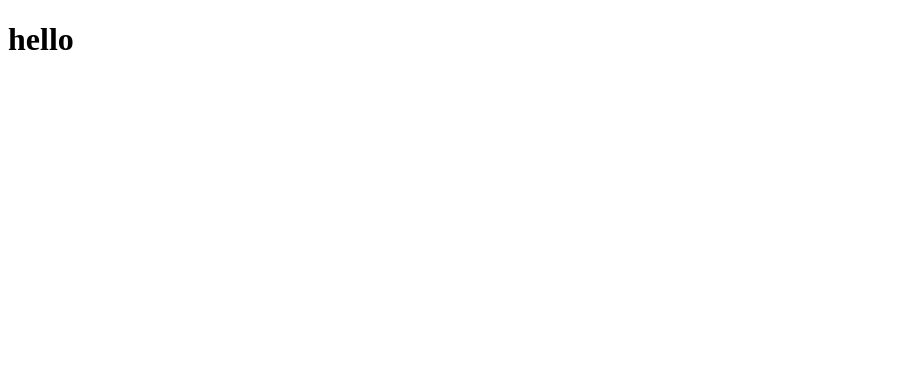
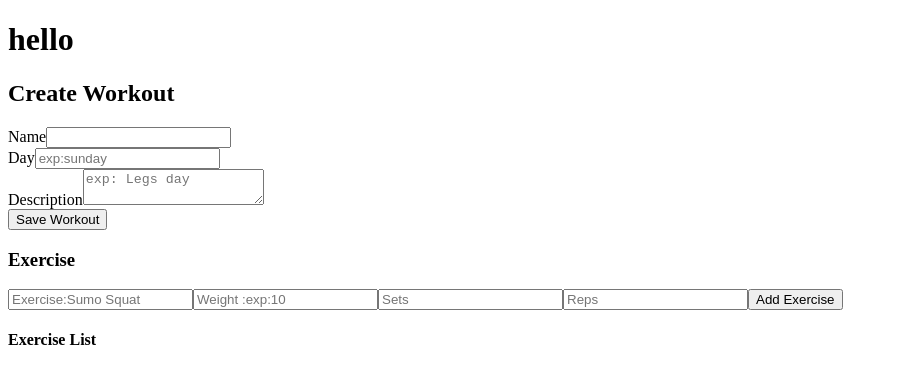
Before and after one commit to maryamsali2/Reps-Sets-FrontEnd, a React (Vite) app: page /workoutForm in a window 1280 px wide. Before the commit this address had no page. Shown: the top 384 px of the page, without its empty margins (0-898 px from the left). Built offline with nearby package versions, Linux system fonts and the light colour scheme.

Commit message:
done with workout form need to edit the nav and home and the navigate so it will be easier

```diff
--- a/src/App.jsx
+++ b/src/App.jsx
@@ -6,7 +6,7 @@ import {Routes, Route} from "react-router"
 import Register from "./components/Register"
 import Login from "./components/Login"
 import Home from "./components/Home"
-import Nav from "./components/Nav"
+import WorkoutForm from "./components/WorkoutForm"
 
 
 
@@ -49,7 +49,9 @@ useEffect(() => {
             <Routes>
                 <Route path="/register" element={<Register/>}/>
                 <Route path="/login" element={<Login setUser={setUser}/>}/>
-                <Route path="/" element={<Home/>}/>
+                <Route path="/home" element={<Home/>}/>
+                <Route path="/workoutForm" element={<WorkoutForm exercise={exercise} setExercise={setExercise} />} />
+
 
             </Routes>
         </main>
--- a/src/components/WorkoutForm.jsx
+++ b/src/components/WorkoutForm.jsx
@@ -1,8 +1,139 @@
 import { useState } from "react";
 import { useNavigate } from "react-router-dom";
+import  {CreateWorkout} from "../services/Auth"
+
+const WorkoutForm = ({exercise, setExercise}) => {
+
+const navigate = useNavigate()
+
+const initialState = {
+    name:"",
+    day:"",
+    description:"",
+    exercises : []
+
+}
+
+const [form, setForm] = useState(initialState)
 
 
-const WorkoutForm = () => {
+// handle change
+const handleChange = (e) => {
+    console.log(e)
+    setForm({...form,[e.target.name]: e.target.value})
+}
+
+const handleExrChange = (e) => {
+    setExercise({...exercise, [e.target.name]: e.target.value})
+}
+
+// hand add exercise
+
+const handleAddExr = () =>{
+    setForm({...form,exercises:[...form.exercises, exercise]})
+    setExercise({name:"",weight:"",sets:"",reps:""})
+}
+
+// handle submit
+const handleSubmit = async(e) => {
+    e.preventDefault();
+    try {
+        const savedWorkout = await CreateWorkout(form)
+        setForm(initialState)
+        navigate(`/workout/${savedWorkout._id}`)
+    } catch (error) {
+        throw error
+    }
+}
+
+
+// creating a workout
+return (
+        <div className="workout-form-page">
+            <h2 className="section-title">Create Workout</h2>
+            <div className="form-card-workout-session">
+                <form className="workout-form" onSubmit={handleSubmit}>
+                    <div className="form-feild">
+                        {/* Name */}
+                        <label>Name</label>
+                        <input className="input-field"
+                        name="name"
+                        value={form.name}
+                        onChange={handleChange}
+                        />
+                        </div>
+                        {/* day */}
+                        <div className="form-field">
+                            <label>Day</label>
+                            <input className="input-feild"
+                            name="day"
+                            value={form.day}
+                            onChange={handleChange}
+                            placeholder="exp:sunday"
+                            required
+                            />
+                        </div>
+                        {/* description */}
+                        <div className="form-field">
+                            <label>Description</label>
+                            <textarea className="textarrea-field"
+                            name="description"
+                            value={form.description}
+                            onChange={handleChange}
+                            placeholder="exp: Legs day "
+                            required
+                            />
+                        </div>
+                        <button className="save-btn" type="submit">Save Workout</button>
+                </form>
+            </div>
+            <h3 className="section-title">Exercise</h3>
+            <div className="exercise-input">
+                <input className="input-Exercise-feild"
+                    name="name"
+                placeholder="Exercise:Sumo Squat"
+                value={exercise.name}
+                onChange={handleExrChange}
+                required
+                />
+                <input className="input-field"
+                name="weight"
+                placeholder="Weight :exp:10"
+                value={exercise.weight}
+                onChange={handleExrChange}
+                required
+                />
+                <input className="input-field"
+                name="sets"
+                placeholder="Sets"
+                value={exercise.sets}
+                onChange={handleExrChange}
+                required
+                />
+                <input className="input-field"
+                name="reps"
+                placeholder="Reps"
+                value={exercise.reps}
+                onChange={handleExrChange}
+                required
+                />
+
+               <button className="form-botton-add-botton" type="button" onClick={handleAddExr}>Add Exercise</button>
+        </div>
+
+        {/* listing the exercises that the user added them  */}
+        <h4>Exercise List</h4>
+        {form.exercises.map((exercise,index )=>(
+            <div key={index} className="exercise-item-preview">
+                {exercise.name} Weight:{exercise.weight}, Sets:{exercise.sets}, Reps:{exercise.reps}
+                </div>
+        ))}
+    </div>
+
+
+)
+
+
 
 
 }
--- a/src/services/Auth.js
+++ b/src/services/Auth.js
@@ -39,3 +39,23 @@ export const CreateWorkout = async (data) => {
         throw error
     }
 }
+
+
+export const UpdateWorkout = async (workoutId, data) =>{
+    try {
+        const res = await Client.put(`/api/workouts/${workoutId}`,data)
+        return res.data
+    } catch (error) {
+        throw error
+    }
+}
+
+
+export const DeleteWorkout = async (workoutId) => {
+    try {
+        const res = await Client.delete(`/api/workouts/${workoutId}`)
+        return res.data
+    } catch (error) {
+        throw error
+    }
+}
```
